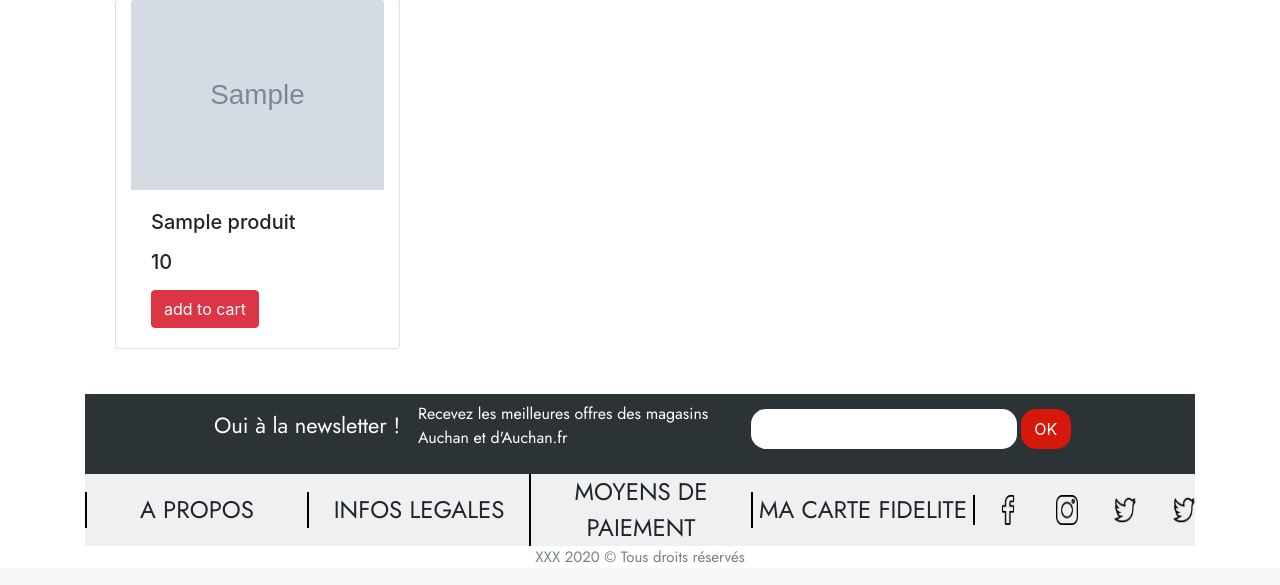
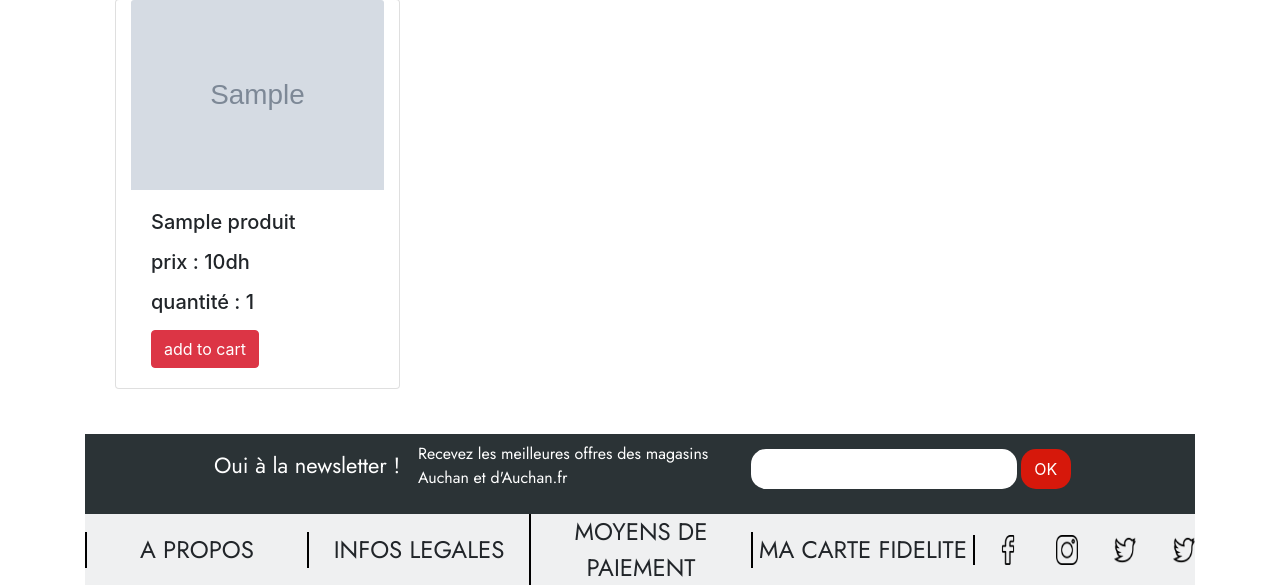
Before and after one commit to ylarouz/gestion-de-stock, a PHP site: page /user.php in a window 1280 px wide. Shown: the part 496-1081 px from the top of the page. Before the commit the page ends 1058 px from the top, so only its background shows below. Run offline with PHP 8.4, Linux system fonts and the light colour scheme; the visitor is signed in with stand-in values (Sample User, id 1); tables that the repository leaves empty hold one stand-in row (values such as "Sample post"); grey boxes marked "Sample" are stand-in pictures.

Commit message:
Update user.php

```diff
--- a/user.php
+++ b/user.php
@@ -16,7 +16,8 @@ $result = mysqli_query($con,$sql);
   <img src="img/<?php echo $row['IMAGE'] ?>" class="card-img-top" alt="...">
   <div class="card-body">
     <h5 class="card-title"><?php echo $row['NOM'] ?></h5>
-    <p class="card-text"><h5 class="card-title"><?php echo $row['PRICE'] ?></h5></p>
+    <p class="card-text"><h5 class="card-title">prix : <?php echo $row['PRICE'] ?>dh</h5></p>
+    <p class="card-text"><h5 class="card-title">quantité : <?php echo $row['QTE'] ?></h5></p>
     <a href="addtocart.php?id_product=<?php echo $row['ID_PRD'] ?>" class="btn btn-danger">add to cart</a>
   </div>
 </div>
```
